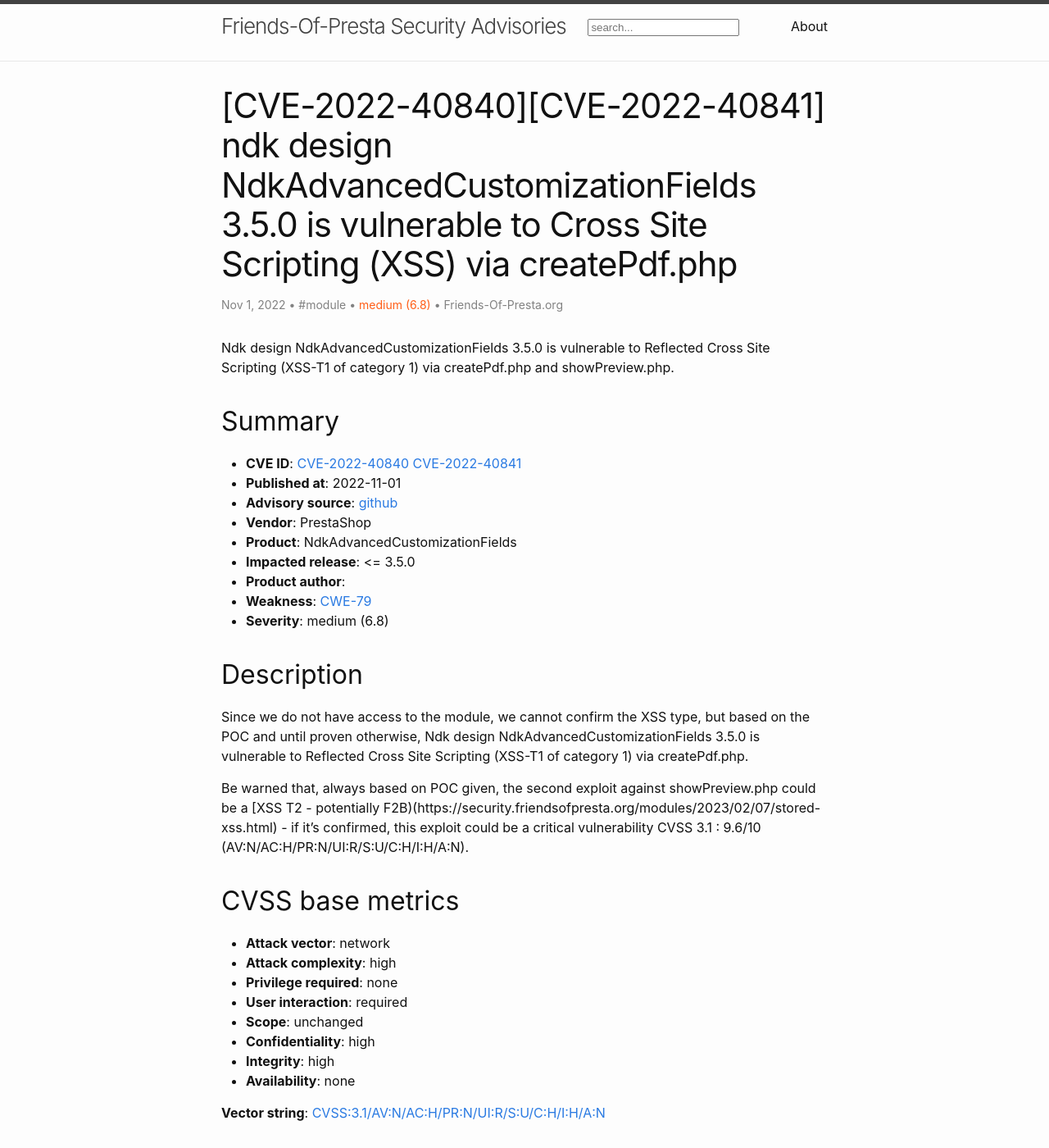
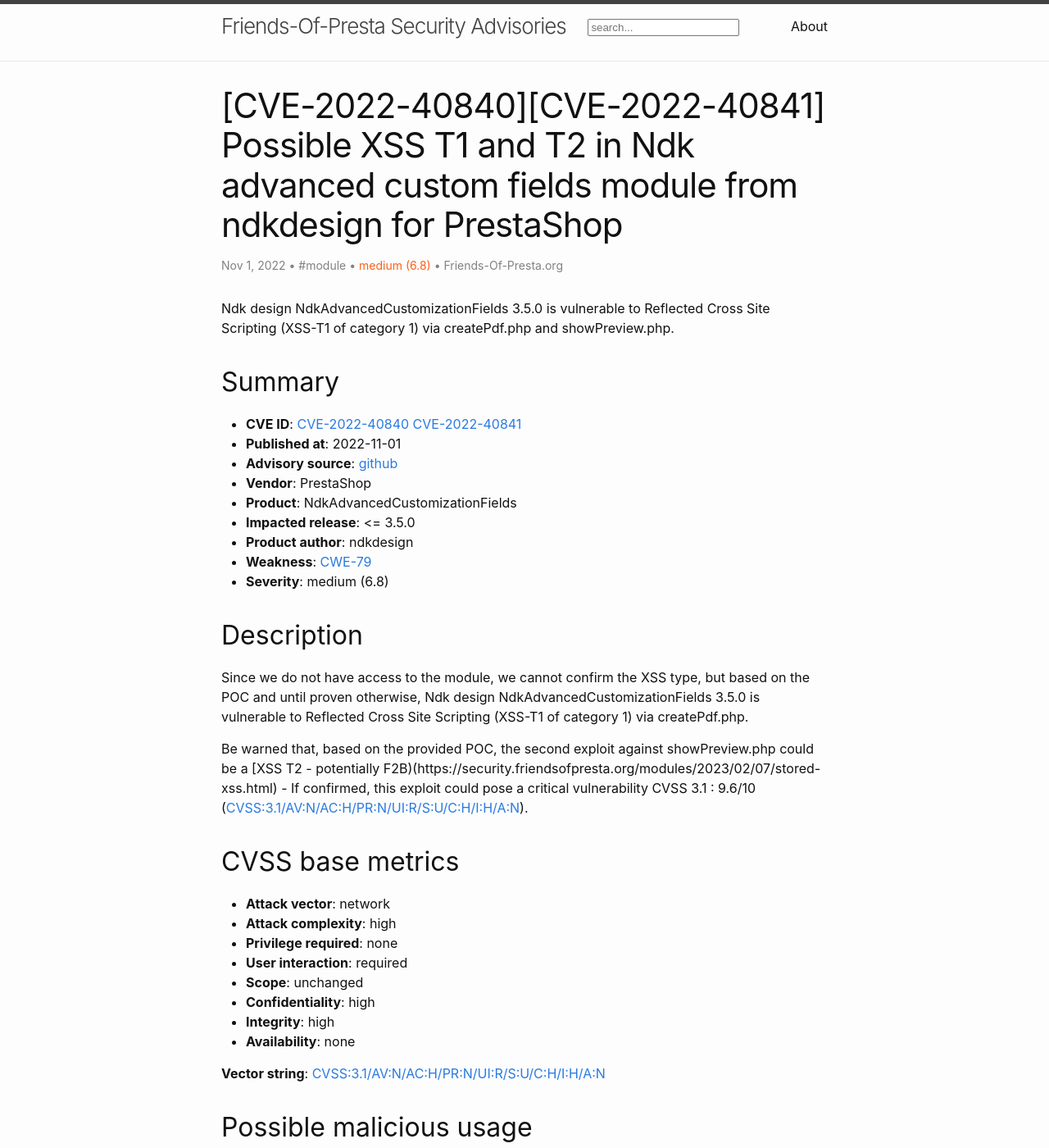
Before and after one commit to friends-of-presta/security-advisories, a Jekyll site: the page built from _posts/2022-11-01-ndk_advanced_custom_fields-CVE-2022-40840.md, in a window 1280 px wide and 1400 px high. Shown: the whole window at 82% size. Built offline with Jekyll 4.4.1, drawn with Linux system fonts in a browser that asks for light colours.

Commit message:
Update 2022-11-01-ndk_advanced_custom_fields-CVE-2022-40840.md

```diff
--- a/_posts/2022-11-01-ndk_advanced_custom_fields-CVE-2022-40840.md
+++ b/_posts/2022-11-01-ndk_advanced_custom_fields-CVE-2022-40840.md
@@ -1,6 +1,6 @@
 ---
 layout: post
-title: "[CVE-2022-40840][CVE-2022-40841] ndk design NdkAdvancedCustomizationFields 3.5.0 is vulnerable to Cross Site Scripting (XSS) via createPdf.php"
+title: "[CVE-2022-40840][CVE-2022-40841] Possible XSS T1 and T2 in Ndk advanced custom fields module from ndkdesign for PrestaShop"
 categories: module
 author:
 - Friends-Of-Presta.org
@@ -18,7 +18,7 @@ Ndk design NdkAdvancedCustomizationFields 3.5.0 is vulnerable to Reflected Cross
 * **Vendor**: PrestaShop
 * **Product**: NdkAdvancedCustomizationFields
 * **Impacted release**: <= 3.5.0
-* **Product author**:
+* **Product author**: ndkdesign
 * **Weakness**: [CWE-79](https://cwe.mitre.org/data/definitions/79.html)
 * **Severity**: medium (6.8)
 
@@ -26,7 +26,7 @@ Ndk design NdkAdvancedCustomizationFields 3.5.0 is vulnerable to Reflected Cross
 
 Since we do not have access to the module, we cannot confirm the XSS type, but based on the POC and until proven otherwise, Ndk design NdkAdvancedCustomizationFields 3.5.0 is vulnerable to Reflected Cross Site Scripting (XSS-T1 of category 1) via createPdf.php.
 
-Be warned that, always based on POC given, the second exploit against showPreview.php could be a [XSS T2 - potentially F2B)(https://security.friendsofpresta.org/modules/2023/02/07/stored-xss.html) - if it's confirmed, this exploit could be a critical vulnerability CVSS 3.1 : 9.6/10 (AV:N/AC:H/PR:N/UI:R/S:U/C:H/I:H/A:N).
+Be warned that, based on the provided POC, the second exploit against showPreview.php could be a [XSS T2 - potentially F2B)(https://security.friendsofpresta.org/modules/2023/02/07/stored-xss.html) - If confirmed, this exploit could pose a critical vulnerability CVSS 3.1 : 9.6/10 ([CVSS:3.1/AV:N/AC:H/PR:N/UI:R/S:U/C:H/I:H/A:N](https://nvd.nist.gov/vuln-metrics/cvss/v3-calculator?vector=AV:N/AC:H/PR:N/UI:R/S:U/C:H/I:H/A:N)).
 
 ## CVSS base metrics
 
```
Also changed, not shown: other parts of _posts/2022-11-01-ndk_advanced_custom_fields-CVE-2022-40840.md (+1 -0 lines).
